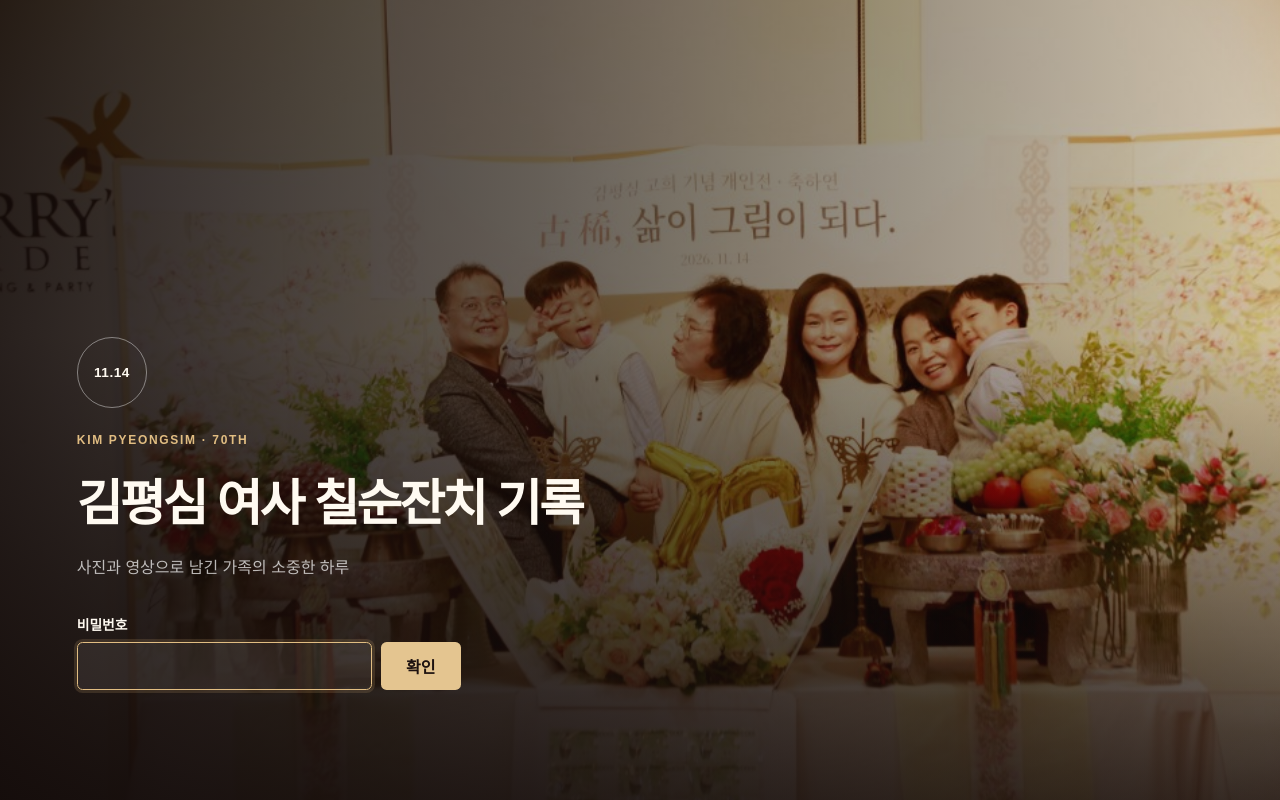
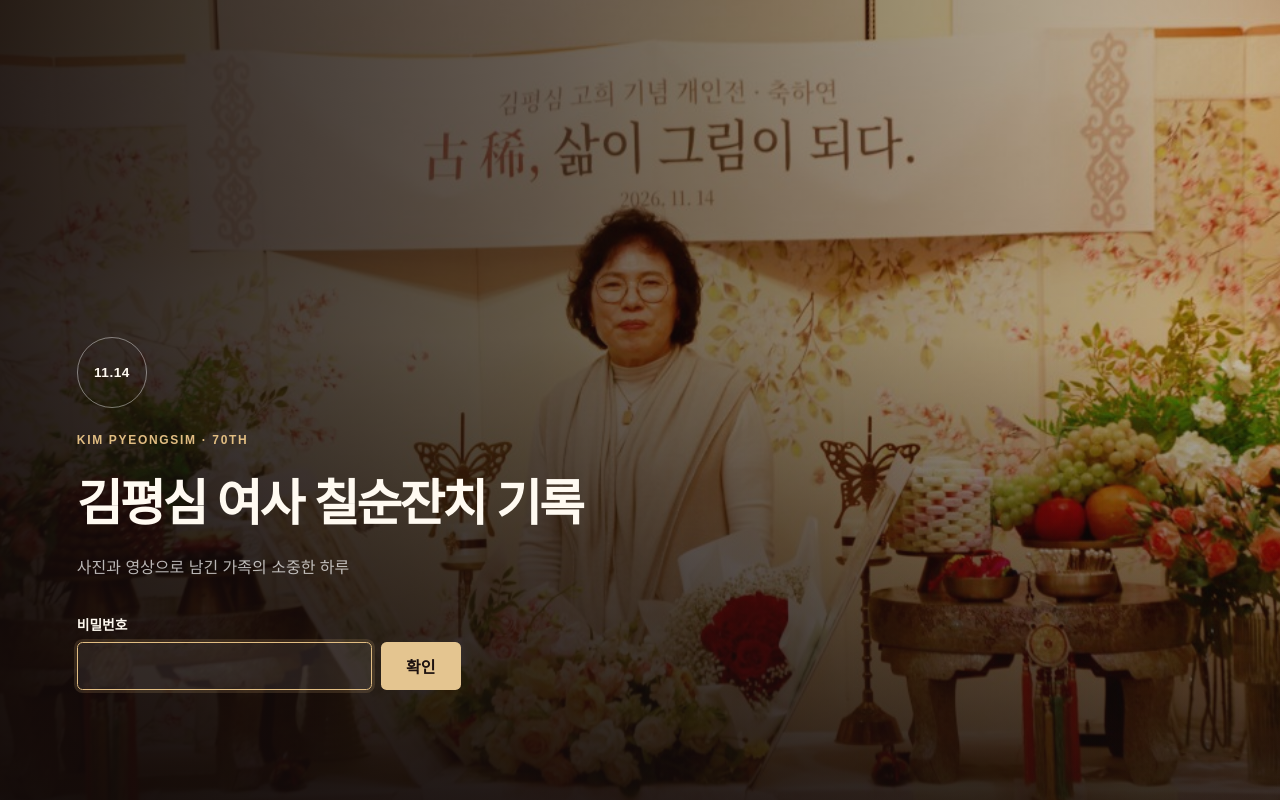
Before and after one commit to mincloud198-a11y/mincloud198-a11y.github.io, a plain HTML site: page public/index.html in a window 1280 px wide. Shown: the top 800 px of the page. Drawn offline with Linux system fonts and the light colour scheme.

Commit message:
Use mother portrait on access screen

```diff
--- a/public/styles.css
+++ b/public/styles.css
@@ -37,7 +37,7 @@ body.is-locked { overflow: hidden; }
   position: absolute;
   inset: 0;
   content: "";
-  background: url("assets/photos/photo-33.jpg") center 42% / cover no-repeat;
+  background: url("assets/photos/photo-41.jpg") center 42% / cover no-repeat;
   transform: scale(1.01);
 }
 .access-gate::after {
```
